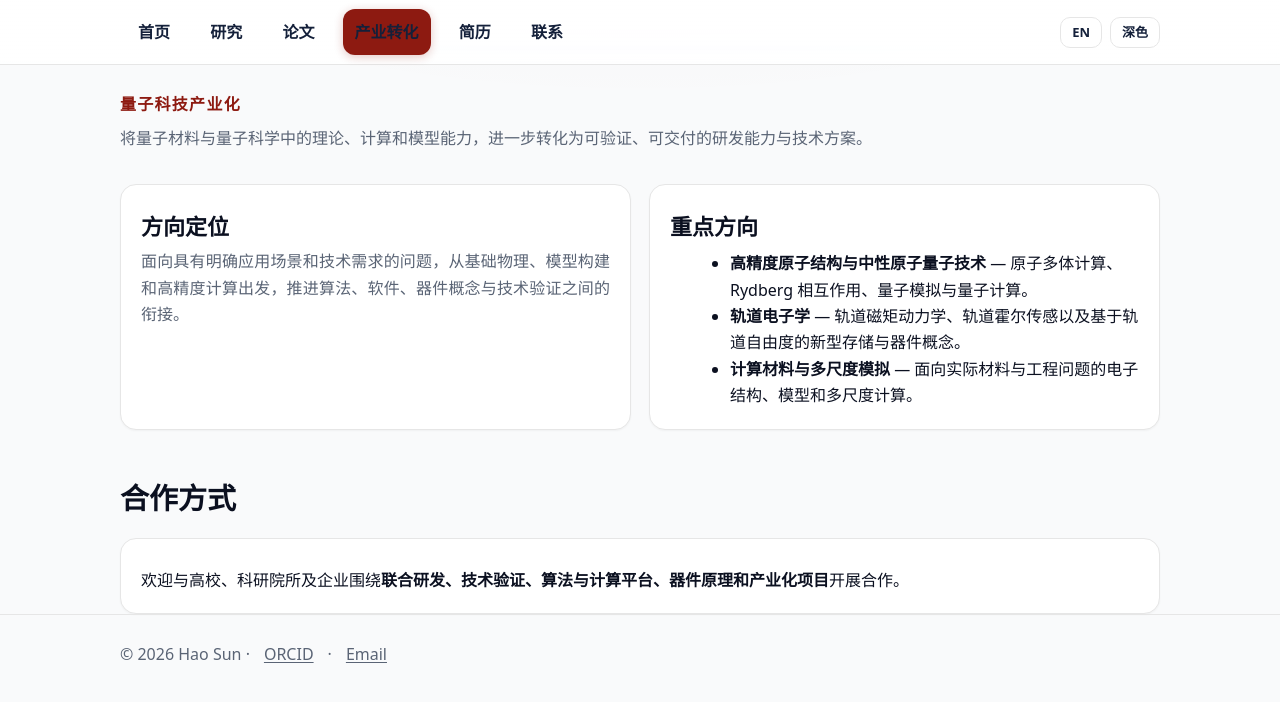
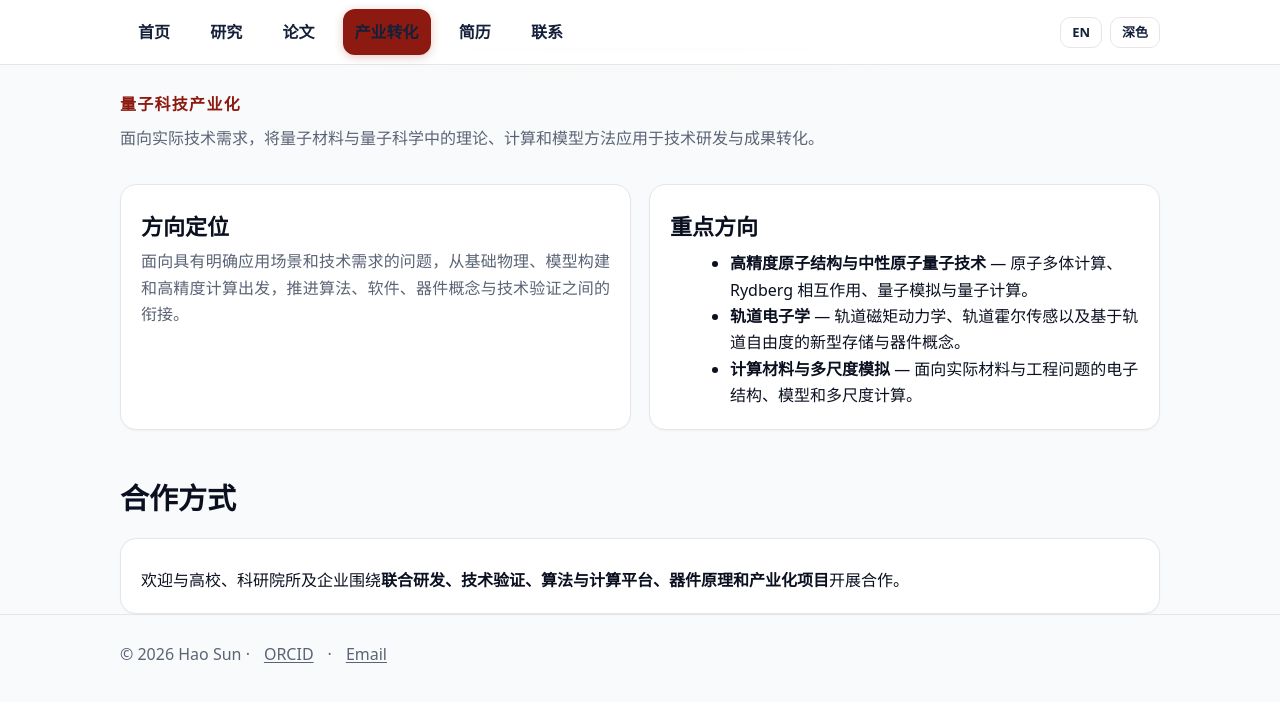
Before and after one commit to sunohao/sunohao.github.io, a Jekyll site: the page built from zh/translation.md, in a window 1280 px wide. Shown: the top 702 px of the page. Built offline with Jekyll 4.4.1, drawn with Linux system fonts in a browser that asks for light colours.

Commit message:
Refine Chinese technology translation introduction

```diff
--- a/zh/translation.md
+++ b/zh/translation.md
@@ -7,7 +7,7 @@ permalink: /zh/translation.html
 <section class="page-intro">
   <div class="eyebrow">量子科技产业化</div>
   <p class="muted">
-    将量子材料与量子科学中的理论、计算和模型能力，进一步转化为可验证、可交付的研发能力与技术方案。
+    面向实际技术需求，将量子材料与量子科学中的理论、计算和模型方法应用于技术研发与成果转化。
   </p>
 </section>
 
```
